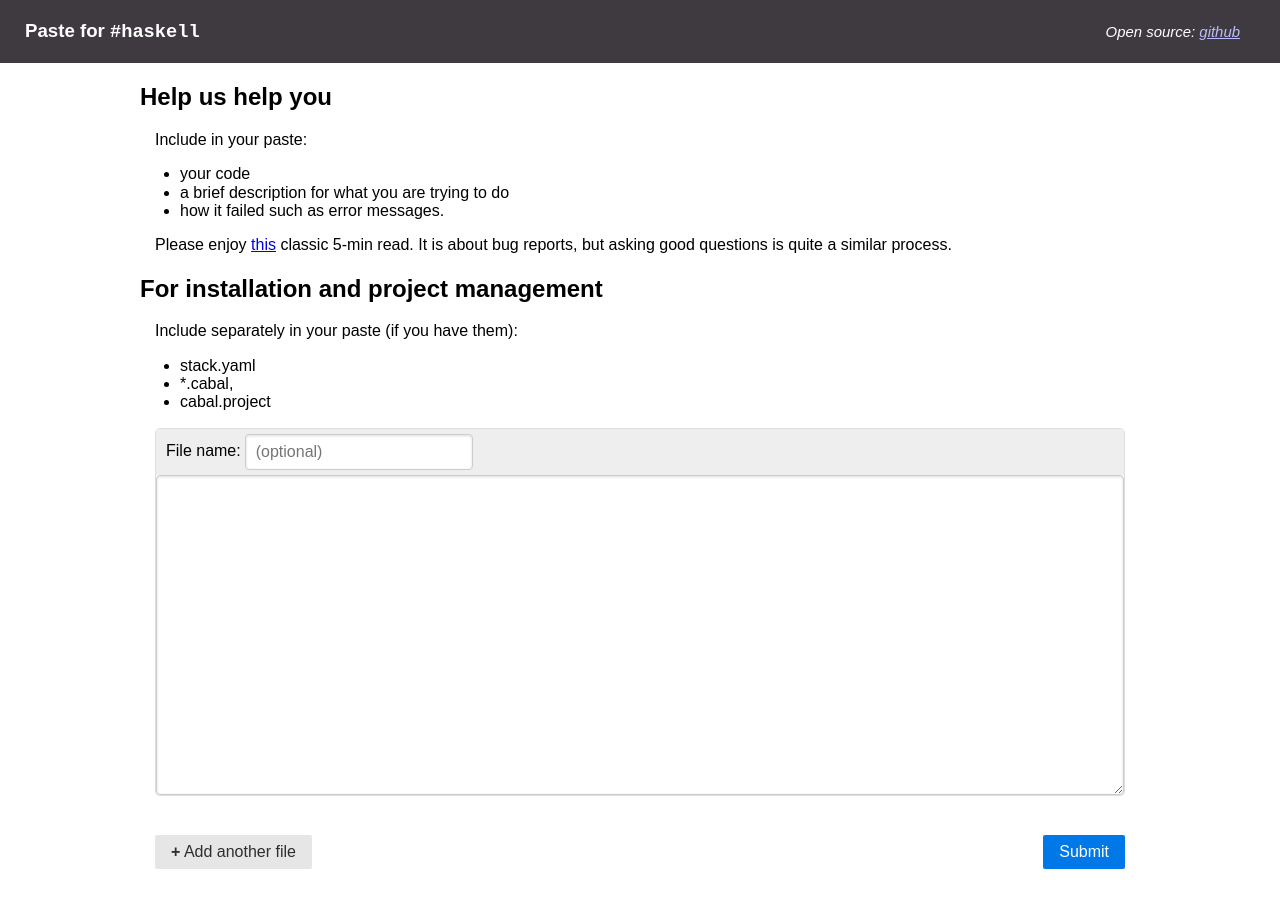
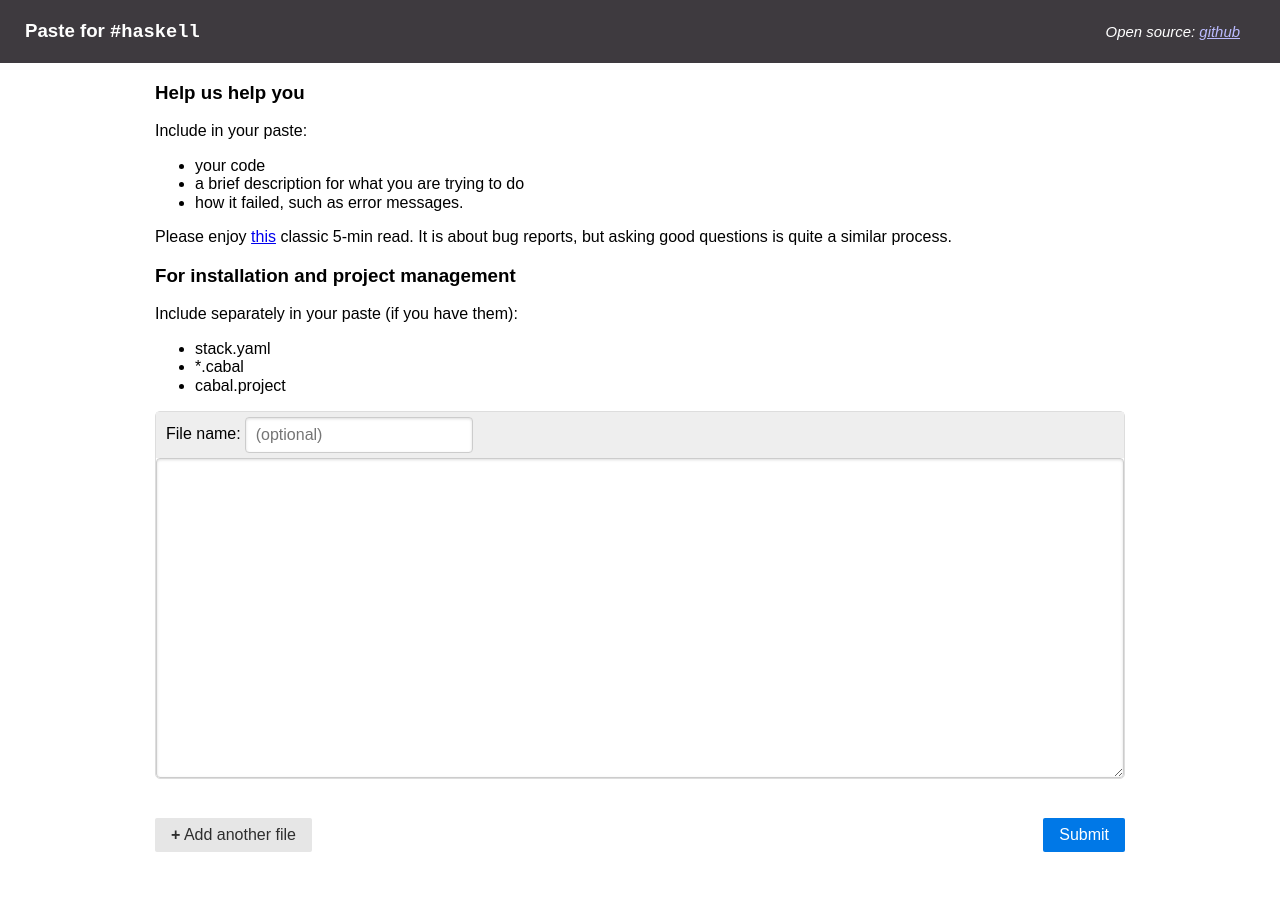
Before and after one commit to haskell/play-haskell, a plain HTML site: page index.html in a window 1280 px wide. Drawn offline with nearby package versions, Linux system fonts and the light colour scheme.

Commit message:
Fixup markdown in context of the page's CSS

```diff
--- a/index.html
+++ b/index.html
@@ -25,7 +25,7 @@ header#topbar a {
 	margin: 0 auto 30px auto;
 }
 
-p {
+.bodytext {
 	margin: 16px 15px;
 }
 
@@ -112,22 +112,23 @@ function doRemovefile(index) {
 </header>
 
 <div id="main">
-
-<h2 id="help-us-help-you">Help us help you</h2>
+	<div class="bodytext">
+		<h3 id="help-us-help-you">Help us help you</h3>
 		<p>Include in your paste:</p>
 		<ul>
 			<li>your code</li>
 			<li>a brief description for what you are trying to do</li>
-<li>how it failed such as error messages.</li>
+			<li>how it failed, such as error messages.</li>
 		</ul>
 		<p>Please enjoy <a href="https://www.chiark.greenend.org.uk/~sgtatham/bugs.html">this</a> classic 5-min read. It is about bug reports, but asking good questions is quite a similar process.</p>
-<h2 id="for-installation-and-project-management">For installation and project management</h2>
+		<h3 id="for-installation-and-project-management">For installation and project management</h3>
 		<p>Include separately in your paste (if you have them):</p>
 		<ul>
 			<li>stack.yaml</li>
-<li>*.cabal,</li>
+			<li>*.cabal</li>
 			<li>cabal.project</li>
 		</ul>
+	</div>
 
 	<form id="pasteform" method="POST" action="/paste" class="pure-form">
 		<div id="filecontainers">
```
Lines whose indentation alone changed are shown as unchanged.
